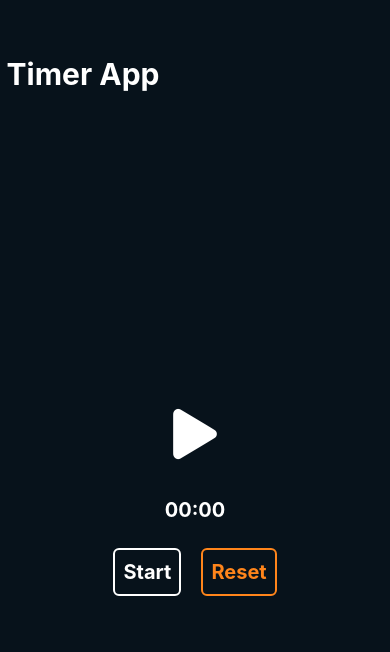
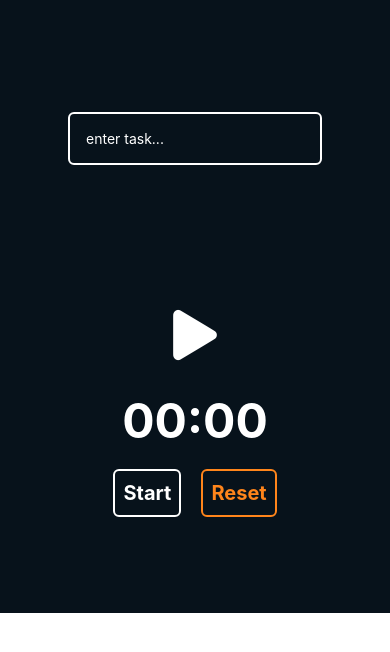
Before and after one commit to emmysoft/timer-app, a React Native app: screen / in a window 390 px wide. Shown: the top 652 px of the page. Built offline with nearby package versions, Linux system fonts and the light colour scheme.

Commit message:
upgrading the app to function

```diff
--- a/App.js
+++ b/App.js
@@ -1,7 +1,7 @@
 import { StatusBar } from 'expo-status-bar';
-import { Text, TouchableOpacity, View } from 'react-native';
+import { SafeAreaView, Text, TextInput, TouchableOpacity, View } from 'react-native';
 import { useEffect, useState } from 'react';
-// import tw from 'twrnc';
+import Constants from 'expo-constants';
 import tw from 'twrnc';
 import { Ionicons } from '@expo/vector-icons';
 
@@ -11,11 +11,14 @@ const getRemaining = (time) => {
   const sec = time - mins * 60;
   return { mins: formatNumber(mins), sec: formatNumber(sec) };
 }
+
 export default function App() {
 
   const [remainingSecs, setRemainingSecs] = useState(0);
   const [isActive, setIsActive] = useState(false);
   const { mins, sec } = getRemaining(remainingSecs);
+
+  const [task, setTask] = useState("");
 
   const handleToggle = () => {
     setIsActive(!isActive);
@@ -40,29 +43,51 @@ export default function App() {
 
   return (
     <>
-      <View style={tw`flex justify-center items-center gap-4 bg-[#07121B] h-full pt-24`}>
+      <StatusBar backgroundColor="#07121B" />
+      <SafeAreaView style={{ marginTop: Constants.statusBarHeight }}>
+        <View style={tw`flex justify-center items-center gap-4 bg-[#07121B] h-full p-24`}>
+          <View style={tw`p-4`}>
+            <TextInput
+              style={tw`border-[#fff] border-2 rounded-md min-w-full py-4 px-4`}
+              placeholder='enter task...'
+              placeholderTextColor={"#fff"}
+              onChangeText={(e) => setTask(e)}
+              value={task}
+            />
+          </View>
           <View style={tw`bottom-72 right-28`}>
-          <Text style={tw`font-bold text-3xl text-[#fff] bg-[#07121B]`}>Timer App</Text>
+            <Text style={tw`font-bold text-3xl text-[#fff] bg-[#07121B] top-12`}>Timer App</Text>
           </View>
-        <View style={tw`flex justify-center items-center gap-6`}>
+          <View style={tw`flex justify-center items-center gap-6 pt-12`}>
             {isActive
               ?
               <Ionicons name='pause' size={70} color='#fff' />
               :
               <Ionicons name='play' size={70} color='#fff' />
             }
-          <Text style={tw`text-[#fff] text-xl font-bold`}>{`${mins}:${sec}`}</Text>
+            <Text style={tw`text-[#fff] text-5xl font-bold`}>{`${mins}:${sec}`}</Text>
             <View style={tw`flex flex-row justify-center items-center gap-5`}>
               <TouchableOpacity onPress={() => handleToggle()} style={tw`p-2 rounded-md border-[#fff] border-2`}>
-              {isActive ? <Text style={tw`text-[#fff] text-xl font-bold`}>Pause</Text> : <Text style={tw`text-[#fff] text-xl font-bold`}>Start</Text>}
+                {isActive
+                  ?
+                  <Text style={tw`text-[#fff] text-xl font-bold`}>
+                    Pause
+                  </Text>
+                  :
+                  <Text style={tw`text-[#fff] text-xl font-bold`}>
+                    Start
+                  </Text>}
               </TouchableOpacity>
               <TouchableOpacity onPress={() => reset()} style={tw`p-2 rounded-md border-[#ff851b] border-2`}>
-              <Text style={tw`text-[#ff851b] text-xl font-bold`}>Reset</Text>
+                <Text style={tw`text-[#ff851b] text-xl font-bold`}>
+                  Reset
+                </Text>
               </TouchableOpacity>
             </View>
           </View>
           <StatusBar style="auto" />
         </View>
+      </SafeAreaView>
     </>
   );
 }
--- a/package.json
+++ b/package.json
@@ -13,7 +13,8 @@
     "expo-status-bar": "~1.12.1",
     "react": "18.2.0",
     "react-native": "0.74.1",
-    "twrnc": "^4.2.0"
+    "twrnc": "^4.2.0",
+    "expo-constants": "~16.0.1"
   },
   "devDependencies": {
     "@babel/core": "^7.20.0"
```
Also changed, not shown: 1 other file (tests, documents, lock files or other folders). Lines whose indentation alone changed are shown as unchanged.
